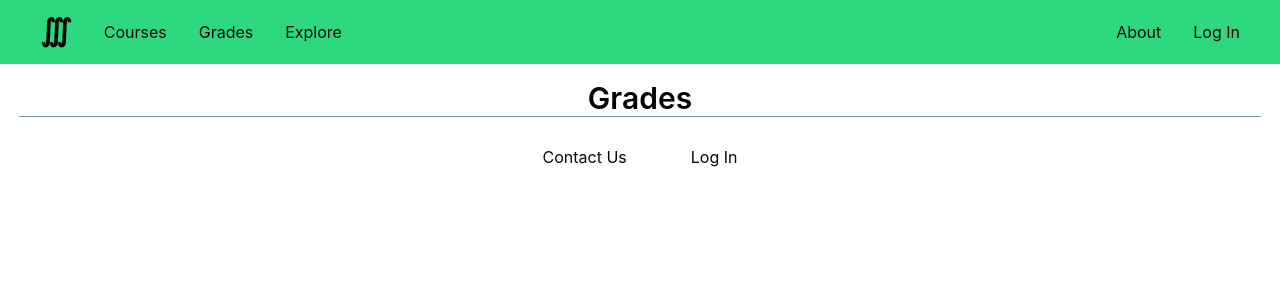
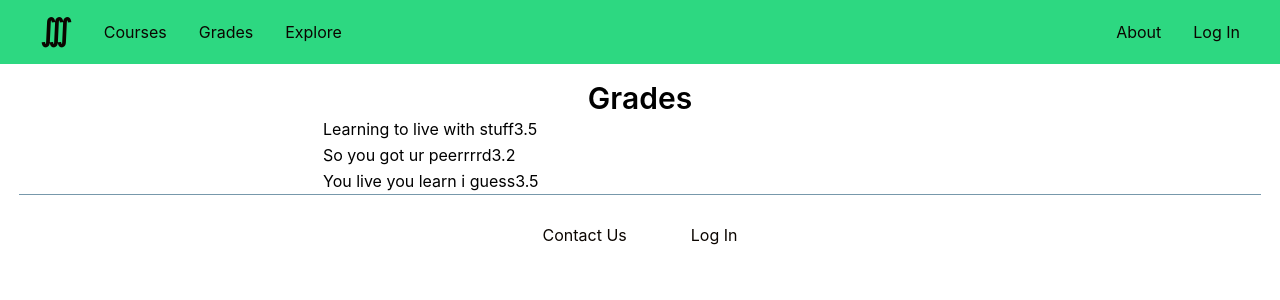
Before and after one commit to CamTangalakis/Self, a React (Create React App) app in the folder client/: page /grades in a window 1280 px wide. Shown: the top 300 px of the page. Built offline with nearby package versions, Linux system fonts and the light colour scheme.

Commit message:
filling stuff out or something

```diff
--- a/client/src/pages/contact/index.js
+++ b/client/src/pages/contact/index.js
@@ -2,7 +2,16 @@ import React from "react";
 import "./index.css";
 
 const Contact = () => {
-  return <div className="contactHeader header">Contact</div>;
+  return (
+    <div>
+      <div className="contactHeader header">Contact</div>
+      this is where you can find a form to send us an email. We are very
+      friendly and value your input a lot maybe. Here are our operating hours,
+      but not our phone number because that's stupid. Email forms work best.
+      Maybe one day we will have a phone service for peopel to call, but who's
+      that fancy from the getout? Not me for sure for sure
+    </div>
+  );
 };
 
 export default Contact;
--- a/client/src/pages/courses/index.js
+++ b/client/src/pages/courses/index.js
@@ -2,7 +2,23 @@ import React from "react";
 import "./index.css";
 
 const Courses = () => {
-  return <div className="coursesHeader header">Courses</div>;
+  return (
+    <div>
+      <div className="coursesHeader header">Courses</div>
+      this is your dashboard, where you'll see all of your assigned courses. IF
+      you're a student, you can click throgh your courses, find lesson modules
+      to do, and get graded. If you're a teacher, you can search through our
+      available lessons, add them to unique course structures, adopt existing
+      courses, or make your own lessons using our database of educational tools.
+      As an administrator, you can check the status of your students, search for
+      problematic behaviors and scores, reach out to parents and teachers, and
+      create specialized courses for teachers to use. As a parent, you can check
+      the status of your children's courses, see what kind of lessons they're
+      involved in(?), check their grades, and sign important documents. All in
+      one place! This page will probably be called something different for each
+      user.
+    </div>
+  );
 };
 
 export default Courses;
--- a/client/src/pages/explore/index.js
+++ b/client/src/pages/explore/index.js
@@ -2,7 +2,17 @@ import React from "react";
 import "./index.css";
 
 const Explore = () => {
-  return <div className="exploreHeader header">Explore</div>;
+  return (
+    <div>
+      <div className="exploreHeader header">Explore</div>
+      here are some cool courses that we have. explore by looking at cool tiles
+      that flip over and havbe more information on what that course is about.
+      there's lot sf cool stuff to learn at SELfEducated! look, here are some
+      cool things we're organizing in your community. Oh look over there, a
+      puppy. Here are some more things you can learn by bein ghere. Its the
+      best.
+    </div>
+  );
 };
 
 export default Explore;
--- a/client/src/pages/grades/index.js
+++ b/client/src/pages/grades/index.js
@@ -1,8 +1,54 @@
-import React from "react";
+import React, { useState } from "react";
 import "./index.css";
 
+const sampleCourses = [
+  {
+    name: "Learning to live with stuff",
+    grade: 3.5,
+    dateCompleted: new Date("04/15/2023"),
+  },
+  {
+    name: "So you got ur peerrrrd",
+    grade: 3.2,
+    dateCompleted: new Date("04/16/2023"),
+  },
+  {
+    name: "You live you learn i guess",
+    grade: 3.5,
+    dateCompleted: new Date("04/17/2023"),
+  },
+];
+
 const Grades = () => {
-  return <div className="gradesHeader header">Grades</div>;
+  const [courses, setCourses] = useState([
+    {
+      name: "",
+      grade: null,
+      dateCompleted: new Date(),
+    },
+  ]);
+
+  React.useEffect(() => {
+    setCourses(sampleCourses);
+  }, []);
+
+  // TODO: get assigned courses for user, find all completed courses sorted by date completed,
+  // find grades for each course
+
+  return (
+    <div>
+      <div className="gradesHeader header">Grades</div>
+
+      <div style={{ display: "grid", width: "50%", margin: "auto" }}>
+        {courses.map((course) => (
+          <div style={{ display: "flex", margin: "3px" }}>
+            <span>{course.name}</span>
+            <span>{course.grade}</span>
+          </div>
+        ))}
+      </div>
+    </div>
+  );
 };
 
 export default Grades;
```
Also changed, not shown: 1 other file (tests, documents, lock files or other folders).
